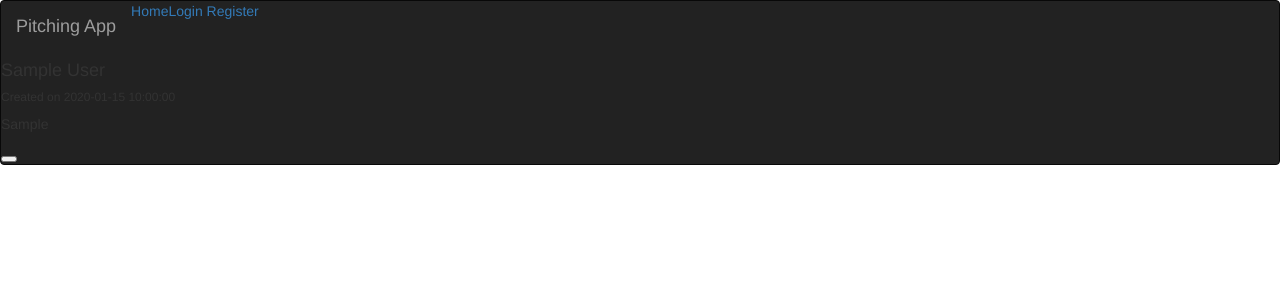
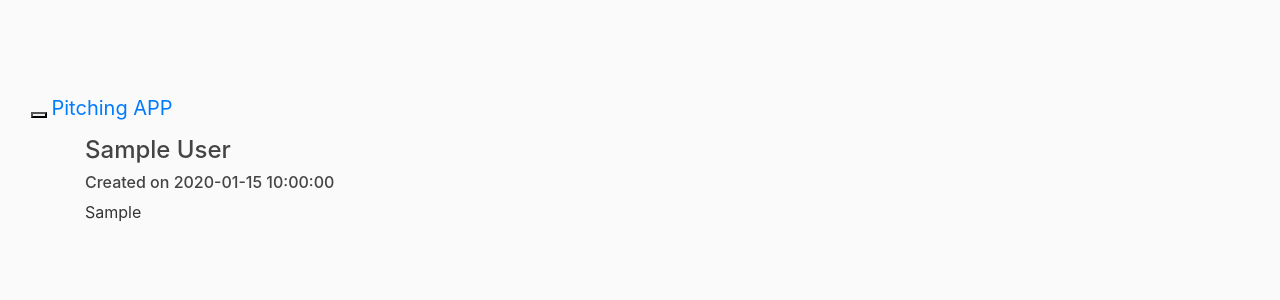
Before and after one commit to ow-tech/pitch-App, a Python web app: template app/templates/home.html in a window 1280 px wide. Shown: the top 300 px of the page. Run offline with Jinja, Linux system fonts and the light colour scheme; the template is opened without the code that fills it: most values are stand-ins (such as "Sample title", 1, 10 or a date in 2020); some libraries are stand-ins or nearby versions.

Commit message:
attempts to create templates and styling of them

```diff
--- /dev/null
+++ b/app/static/index.css
@@ -0,0 +1,36 @@
+body {
+  background: #fafafa;
+  color: #333333;
+  margin-top: 5rem;
+}
+
+h1, h2, h3, h4, h5, h6 {
+  color: #444444;
+}
+
+.content-section {
+  background: #ffffff;
+  padding: 10px 20px;
+  border: 1px solid #dddddd;
+  border-radius: 3px;
+  margin-bottom: 20px;
+}
+
+.article-title {
+  color: #444444;
+}
+
+a.article-title:hover {
+  color: #428bca;
+  text-decoration: none;
+}
+
+.article-content {
+  white-space: pre-line;
+}
+
+.article-metadata {
+  padding-bottom: 1px;
+  margin-bottom: 4px;
+  border-bottom: 1px solid #e3e3e3
+}
--- a/app/templates/base.html
+++ b/app/templates/base.html
@@ -1,8 +1,61 @@
-{% extends 'bootstrap/base.html'%}
+<!DOCTYPE html>
+<html lang="en">
+<head>
+    <meta charset="UTF-8">
+    <meta name="viewport" content="width=device-width, initial-scale=1.0">
+    <meta http-equiv="X-UA-Compatible" content="ie=edge">
+    <title>Document</title>
+    <!-- Required meta tags -->
+    <meta charset="utf-8">
+    <meta name="viewport" content="width=device-width, initial-scale=1, shrink-to-fit=no">
 
+    <!-- Bootstrap CSS -->
+    <link rel="stylesheet" href="https://stackpath.bootstrapcdn.com/bootstrap/4.2.1/css/bootstrap.min.css" integrity="sha384-GJzZqFGwb1QTTN6wy59ffF1BuGJpLSa9DkKMp0DgiMDm4iYMj70gZWKYbI706tWS" crossorigin="anonymous">
 
-<!-- Navbar block -->
-{% block navbar %}
-    {% include 'navbar.html' %}
+    <link rel = "stylesheet" type ="text/css" href="{{ url_for('static', filename='index.css')}}">
+</head>
+<body>
+    <div>
+        <!-- Navbar block -->
+        {% block navbar %}
+            {% include 'navbar.html' %}
+        {% endblock %}
 
-{% endblock %}
+    </div>
+    <div class ="container">
+        {% for pitch in pitches %}
+            <h4>{{pitch.author}}</h4>
+            <h6>Created on {{pitch.date_posted}}</h6>
+            <p>{{ pitch.your_pitch}}</p>
+
+        {% endfor %}
+    </div>
+
+    <!-- <main role="main" class="container">
+        <div class="row">
+          <div class="col-md-8">
+            {% block content %}{% endblock %}
+          </div>
+          <div class="col-md-4">
+            <div class="content-section">
+              <h3>Our Sidebar</h3>
+              <p class='text-muted'>You can put any information here you'd like.
+                <ul class="list-group">
+                  <li class="list-group-item list-group-item-light">Latest Posts</li>
+                  <li class="list-group-item list-group-item-light">Announcements</li>
+                  <li class="list-group-item list-group-item-light">Calendars</li>
+                  <li class="list-group-item list-group-item-light">etc</li>
+                </ul>
+              </p>
+            </div>
+          </div>
+        </div>
+      </main> -->
+
+    <!-- Optional JavaScript -->
+    <!-- jQuery first, then Popper.js, then Bootstrap JS -->
+    <script src="https://code.jquery.com/jquery-3.3.1.slim.min.js" integrity="sha384-q8i/X+965DzO0rT7abK41JStQIAqVgRVzpbzo5smXKp4YfRvH+8abtTE1Pi6jizo" crossorigin="anonymous"></script>
+    <script src="https://cdnjs.cloudflare.com/ajax/libs/popper.js/1.14.6/umd/popper.min.js" integrity="sha384-wHAiFfRlMFy6i5SRaxvfOCifBUQy1xHdJ/yoi7FRNXMRBu5WHdZYu1hA6ZOblgut" crossorigin="anonymous"></script>
+    <script src="https://stackpath.bootstrapcdn.com/bootstrap/4.2.1/js/bootstrap.min.js" integrity="sha384-B0UglyR+jN6CkvvICOB2joaf5I4l3gm9GU6Hc1og6Ls7i6U/mkkaduKaBhlAXv9k" crossorigin="anonymous"></script>
+</body>
+</html>
--- a/app/templates/home.html
+++ b/app/templates/home.html
@@ -1,4 +1,5 @@
 {% extends "base.html" %}
+
 
 {% block content %}
     {% for pitch in pitches %}
@@ -8,6 +9,4 @@
 
     {% endfor %}
 
-    <button ></button>
-
 {% endblock content %}
--- a/app/templates/navbar.html
+++ b/app/templates/navbar.html
@@ -8,24 +8,11 @@
               <span class="icon-bar"></span>
               <span class="icon-bar"></span>
             </button>
-            <a class="navbar-brand" href="/"> Pitching App </a>
+            <a class="navbar-brand" href="/">Pitching APP</a>
         </div>
         <div class="navbar-collapse collapse">
-            <!-- <ul class="nav navbar-nav">
+            <ul class="nav navbar-nav">
                 <li><a href="/">Home</a></li>
-        </div> -->
-        <div class = "collapse navbar-collapse" id="navabarToggle">
-            <div class ="navbar-nav mr-auto">
-                <a class="nav-item nav-link">Home</a>
-            </div>
-
-            <!-- Navbar Right Side -->
-            <div class ="navbar-nav">
-                <a class = "nav-item nav-link" href="/login">Login</a>
-                <a class = "nav-item nav-link" href="/register">Register</a>
-
-            </div>
-
         </div>
 
     </div>
```
Also changed, not shown: app/templates/new_pitch.html (+0 -7 lines), app/views.py (+15 -13 lines).
